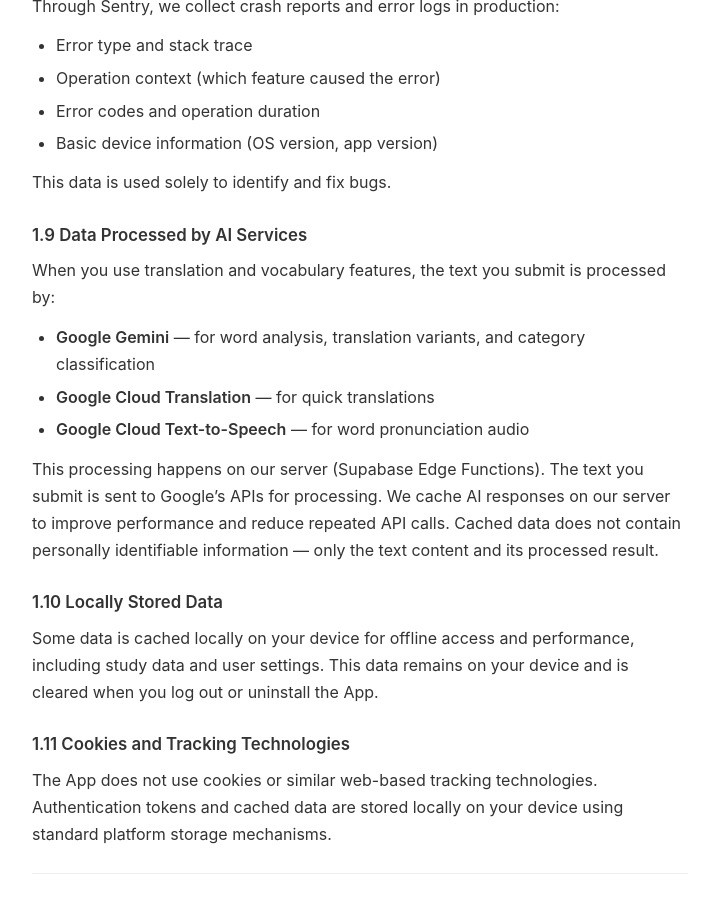
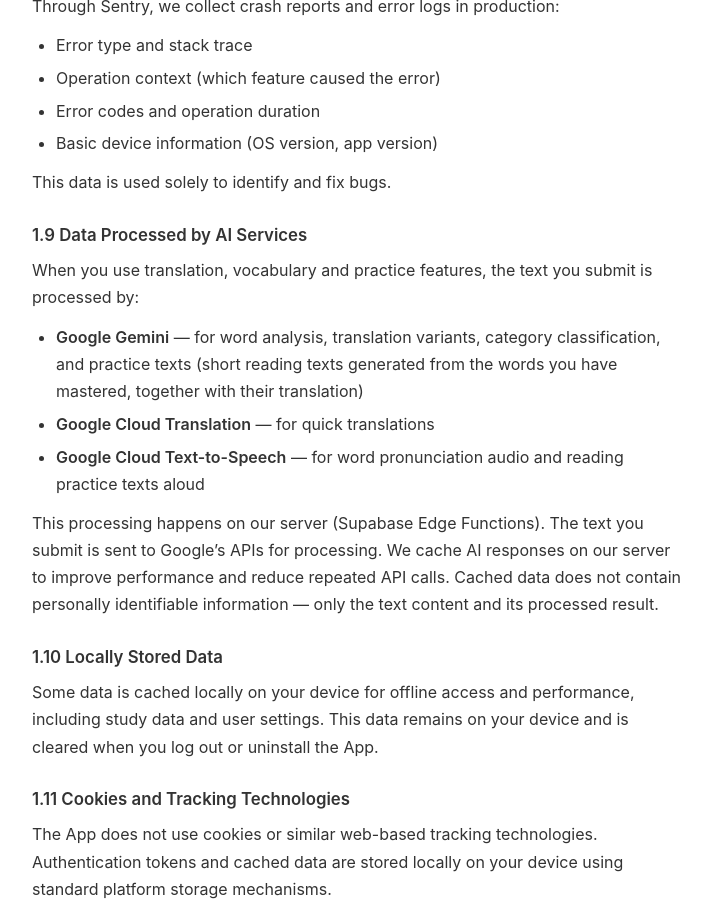
Before and after one commit to lexiumcards/lexium-cards-legal, a Jekyll site: the page built from privacy-policy.md, in a window 1280 px wide and 900 px high, scrolled down 2484 px. Shown: the whole window, without its empty margins (280-991 px from the left). Built offline with Jekyll 4.4.1, drawn with Linux system fonts in a browser that asks for light colours; some of the changed text lies outside the part shown.

Commit message:
update legal documents

```diff
--- a/privacy-policy.md
+++ b/privacy-policy.md
@@ -99,11 +99,11 @@ This data is used solely to identify and fix bugs.
 
 ### 1.9 Data Processed by AI Services
 
-When you use translation and vocabulary features, the text you submit is processed by:
+When you use translation, vocabulary and practice features, the text you submit is processed by:
 
-- **Google Gemini** — for word analysis, translation variants, and category classification
+- **Google Gemini** — for word analysis, translation variants, category classification, and practice texts (short reading texts generated from the words you have mastered, together with their translation)
 - **Google Cloud Translation** — for quick translations
-- **Google Cloud Text-to-Speech** — for word pronunciation audio
+- **Google Cloud Text-to-Speech** — for word pronunciation audio and reading practice texts aloud
 
 This processing happens on our server (Supabase Edge Functions). The text you submit is sent to Google's APIs for processing. We cache AI responses on our server to improve performance and reduce repeated API calls. Cached data does not contain personally identifiable information — only the text content and its processed result.
 
```
Also changed, not shown: other parts of privacy-policy.md (+1 -1 lines), terms-of-use.md (+3 -3 lines).
